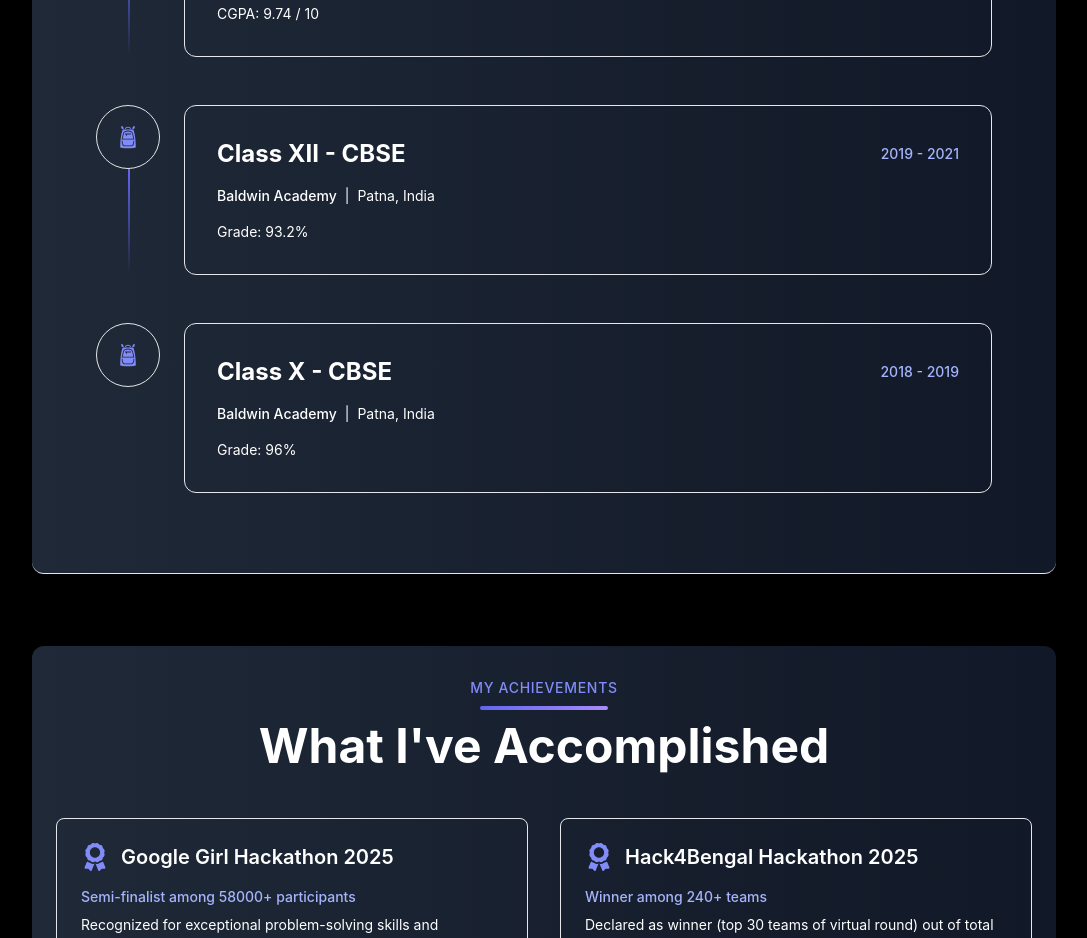
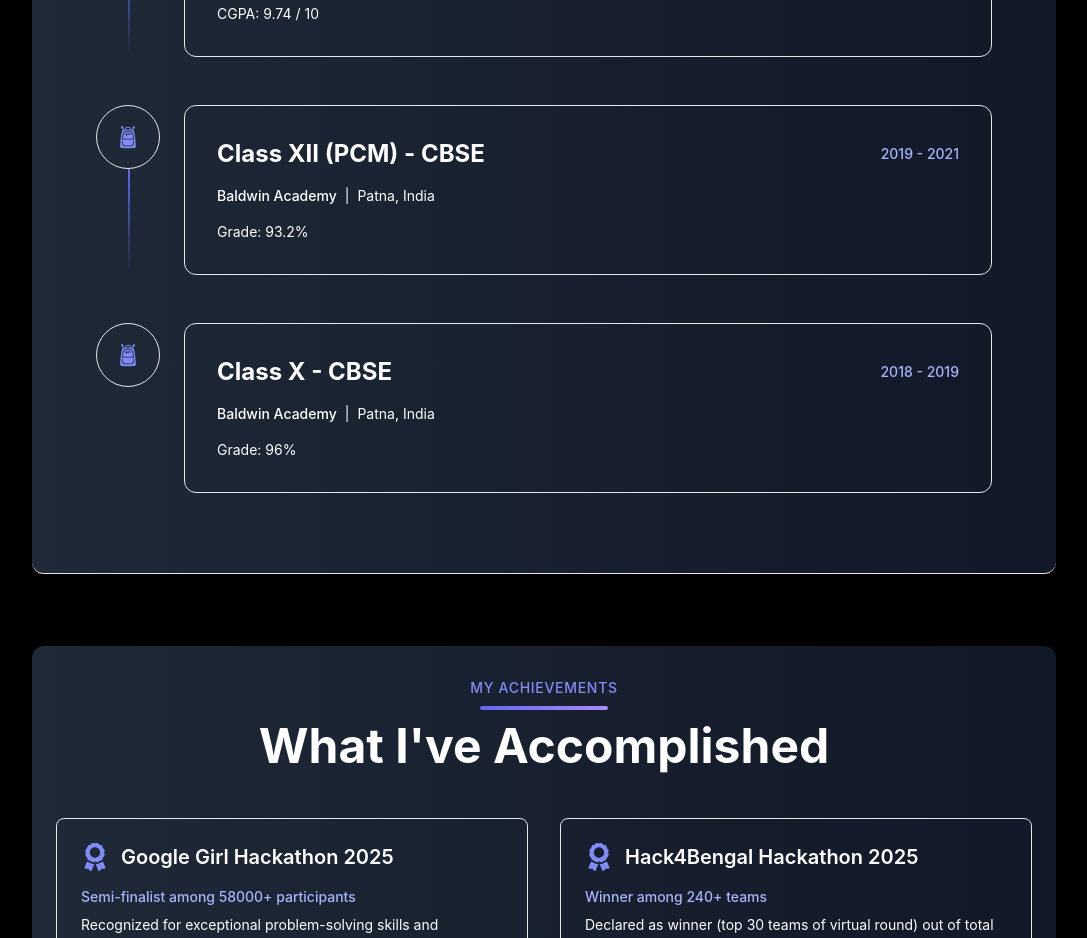
Before and after one commit to pri998/My-Portfolio, a React (Vite) app: page / in a window 1280 px wide. Shown: the part 3700-4638 px from the top of the page, without its empty margins (96-1183 px from the left). Built offline with nearby package versions, Linux system fonts and the light colour scheme.

Commit message:
added PCM

```diff
--- a/src/components/Education.jsx
+++ b/src/components/Education.jsx
@@ -16,7 +16,7 @@ export default function Education() {
       icon: <FaUniversity size={24} className="text-indigo-400" />
     },
     {
-      type: "Class XII - CBSE",
+      type: "Class XII (PCM) - CBSE",
       institute: "Baldwin Academy",
       location: "Patna, India",
       period: "2019 - 2021",
```
